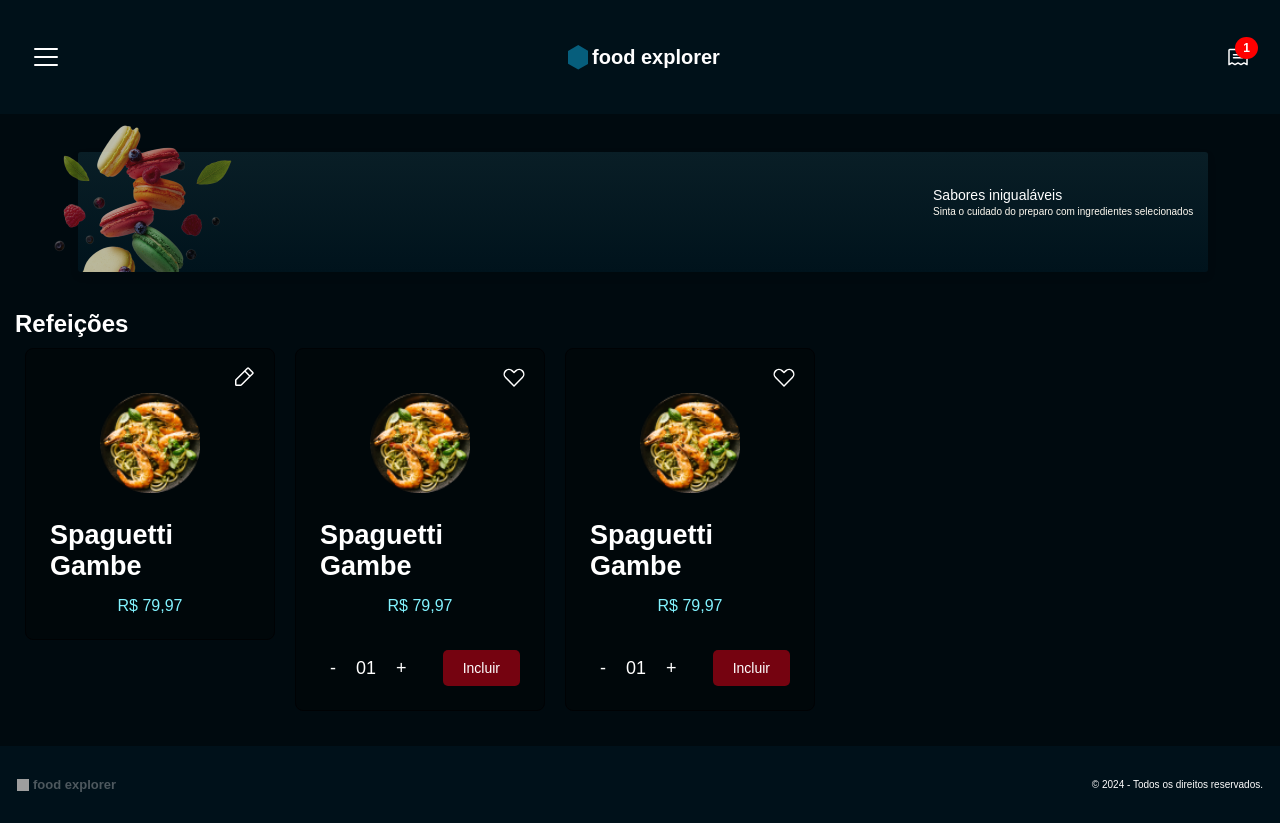
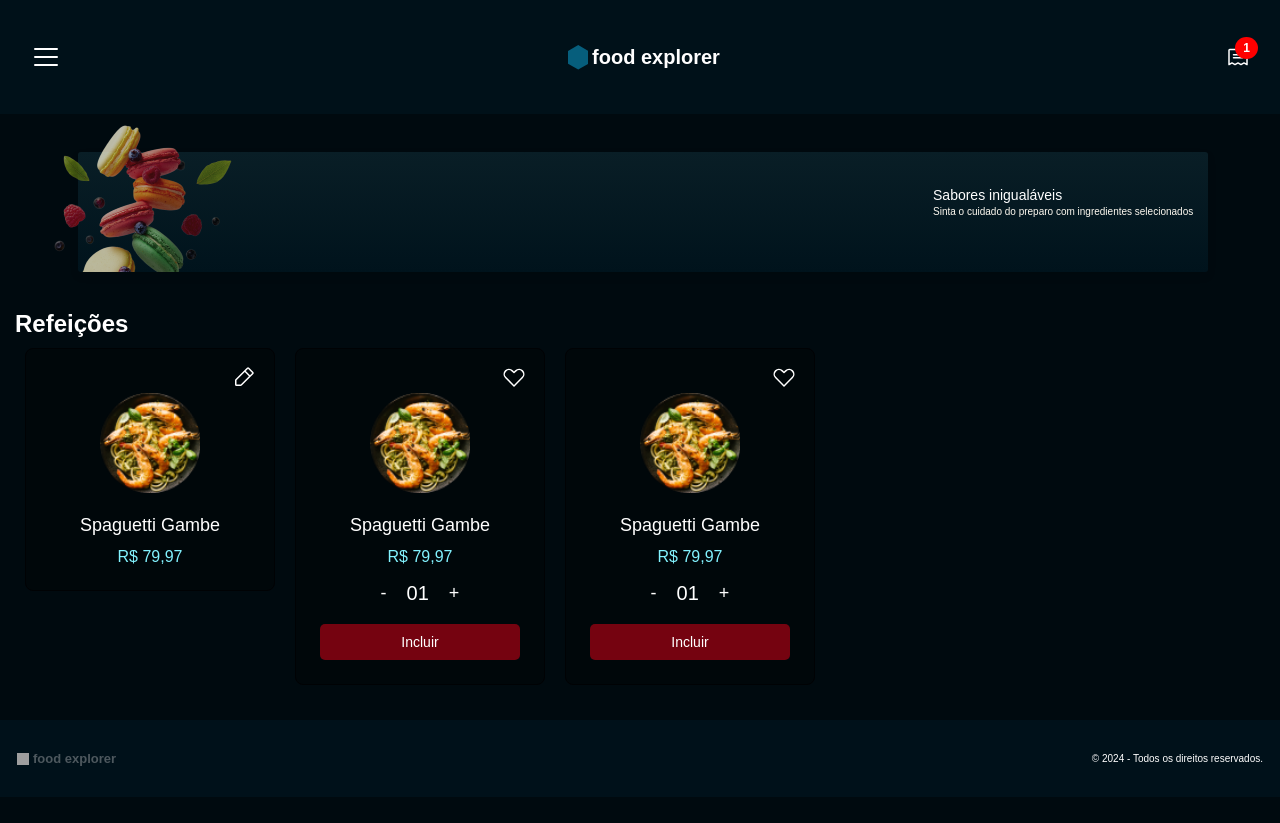
Before and after one commit to espjotape/Food-Explore-frontend, a React (Vite) app: page / in a window 1280 px wide. After the commit the page ends 800 px from the top, so only its background shows below. Built offline with nearby package versions, Linux system fonts and the light colour scheme; grey boxes are pictures that could not be loaded.

Commit message:
updating food component

```diff
--- a/src/components/Food/styles.js
+++ b/src/components/Food/styles.js
@@ -7,7 +7,7 @@ export const Container = styled.div`
   flex-direction: column;
   justify-content: center;
   align-items: center;
-  gap: 15px;
+  gap: 12px;
   border: 1px solid ${({ theme }) => theme.COLORS.DARK_300};
   border-radius: 8px;
   background-color: ${({ theme }) => theme.COLORS.DARK_200};
@@ -38,23 +38,26 @@ export const Container = styled.div`
 `;
 
 export const Title = styled.div`
-  margin-top: 12px;
-  font-size: 18px;
-  font-weight: 500;
+  margin-top: 10px;
+
+  h2 {
+    font-size: 18px;
+    font-weight: 400;
+  }
 `;
 
 export const OrderSection = styled.div`
   display: flex;
-  justify-content: space-between;
+  flex-direction: column;
   align-items: center;
   width: 100%;
-  margin-top: 20px;
+  gap: 15px;
 `;
 
 export const QuantityControl = styled.div`
   display: flex;
   align-items: center;
-  font-size: 18px;
+  font-size: 20px;
 
   button {
     background-color: transparent;
@@ -71,6 +74,7 @@ export const QuantityControl = styled.div`
 `;
 
 export const OrderButton = styled.button`
+  width: 100%;
   background-color: ${({ theme }) => theme.COLORS.TOMATO_100};
   color: ${({ theme }) => theme.COLORS.WHITE_100};
   border: none;
```
